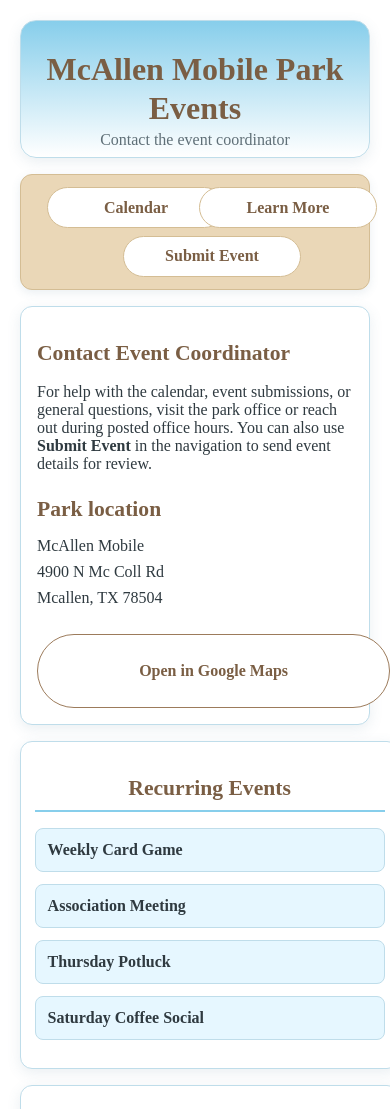
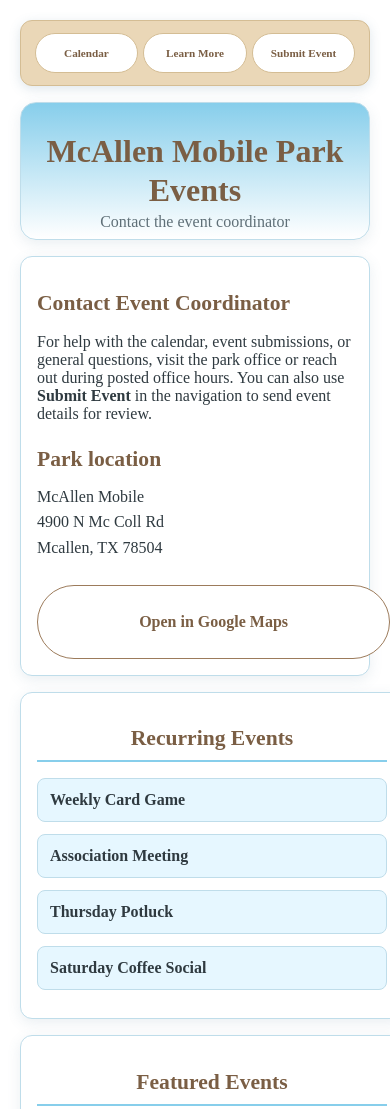
Before and after one commit to JASYTIONLINE/mmpeventcalendar, a plain HTML site: page contents/contact.html in a window 390 px wide. Shown: the top 1109 px of the page. Drawn offline with Linux system fonts and the light colour scheme.

Commit message:
Feature: added mobile view layout for optimized viewing on mobile devices

```diff
--- a/assets/css/style.css
+++ b/assets/css/style.css
@@ -540,30 +540,38 @@
   /* ================================================
      RESPONSIVE LAYOUT
      ================================================ */
+  /* Tablet / narrow screens: single column — calendar, then recurring, then featured */
   @media (max-width: 1100px) {
     .site-layout,
     .layout,
     .page-layout {
-      flex-wrap: wrap;
-    }
-
-    .site-sidebar-left,
-    .sidebar-left {
-      flex: 0 0 100%;
-      min-width: 0;
-      order: 2;
+      flex-direction: column;
+      flex-wrap: nowrap;
+      align-items: stretch;
     }
 
     .site-main,
     .main-content,
     .page-content {
-      flex: 0 0 100%;
+      flex: 1 1 auto;
+      width: 100%;
+      min-width: 0;
       order: 1;
+    }
+
+    .site-sidebar-left,
+    .sidebar-left {
+      flex: 1 1 auto;
+      width: 100%;
+      min-width: 0;
+      max-width: none;
+      order: 2;
     }
 
     .site-sidebar-right,
     .sidebar-right {
-      flex: 0 0 100%;
+      flex: 1 1 auto;
+      width: 100%;
       max-width: none;
       min-width: 0;
       order: 3;
@@ -576,10 +584,22 @@
     }
   }
 
+  /* Mobile: full-width sections (no sidebar rails), single-column featured, shorter calendar */
   @media (max-width: 768px) {
     .site-wrapper,
     .wrapper {
       padding: 0.75rem;
+    }
+
+    /* Nav first in page flow, then pin to viewport top while scrolling */
+    .site-shell > nav.site-nav,
+    .site-shell > nav.navbar {
+      order: -1;
+      position: sticky;
+      top: 0;
+      z-index: 200;
+      align-self: stretch;
+      box-shadow: 0 3px 12px rgba(80, 120, 150, 0.18);
     }
 
     .site-header,
@@ -597,13 +617,76 @@
       padding-right: 0.85rem;
     }
 
+    .site-layout,
+    .layout,
+    .page-layout {
+      flex-direction: column;
+      flex-wrap: nowrap;
+      gap: 1rem;
+    }
+
+    .site-main,
+    .main-content,
+    .page-content {
+      order: 1;
+      width: 100%;
+    }
+
+    .site-sidebar-left,
+    .sidebar-left {
+      order: 2;
+      width: 100%;
+      max-width: none;
+      padding: 1rem;
+    }
+
+    .site-sidebar-right,
+    .sidebar-right {
+      order: 3;
+      width: 100%;
+      max-width: none;
+      padding: 1rem;
+    }
+
+    .site-nav,
+    .navbar {
+      overflow-x: auto;
+      -webkit-overflow-scrolling: touch;
+      scrollbar-width: thin;
+    }
+
     .site-nav-list,
     .navbar ul {
-      gap: 0.5rem;
+      flex-wrap: nowrap;
+      justify-content: stretch;
+      gap: 0.3rem;
+      width: 100%;
+    }
+
+    /* Nav pills: one horizontal row; share width; compact type (text may wrap inside pill) */
+    .site-nav-item {
+      flex: 1 1 0;
+      min-width: 0;
     }
 
     .site-nav-link,
-    .navbar a,
+    .navbar a {
+      display: flex;
+      align-items: center;
+      justify-content: center;
+      width: 100%;
+      box-sizing: border-box;
+      min-width: 0;
+      min-height: 2.5rem;
+      padding: 0.4rem 0.35rem;
+      font-size: 0.7rem;
+      font-weight: 700;
+      line-height: 1.15;
+      white-space: normal;
+      text-align: center;
+      hyphens: auto;
+    }
+
     .btn,
     button,
     .site-button {
@@ -623,7 +706,19 @@
     }
 
     .featured-events-grid {
-      grid-template-columns: 1fr;
+      display: flex;
+      flex-direction: column;
+      grid-template-columns: unset;
+      gap: 1rem;
+    }
+
+    .featured-card-image {
+      width: 100%;
+      max-width: 320px;
+    }
+
+    .calendar-container iframe {
+      height: min(560px, 72vh);
     }
 
     h1 {
```
